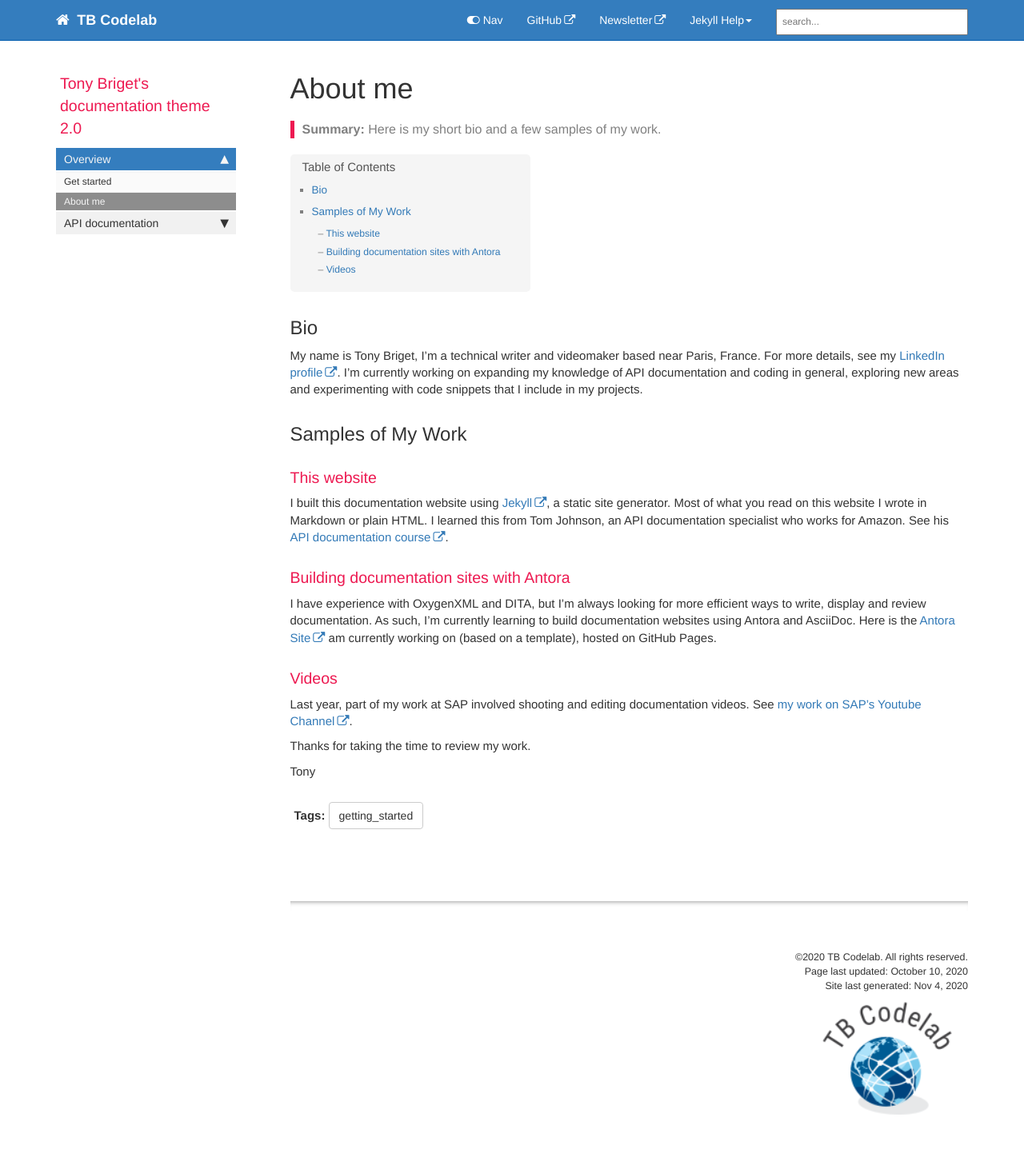
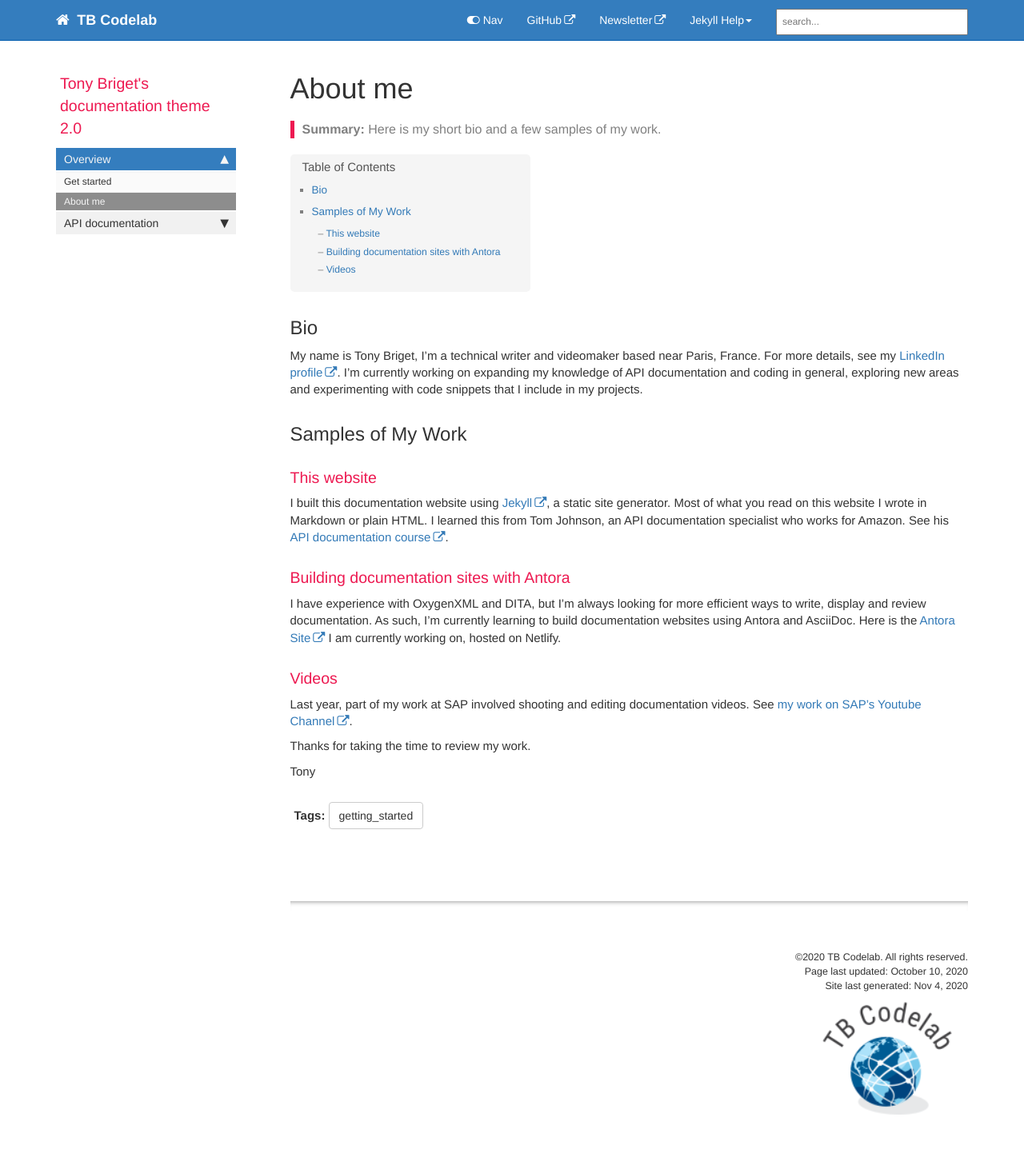
Before and after one commit to TonyBgithub/mydoctheme, a Jekyll site: the page built from pages/mydoc/mydoc_about.md, in a window 1280 px wide. Shown: the whole page at 80% size. Built offline with Jekyll 4.4.1, drawn with Linux system fonts in a browser that asks for light colours; comment, search, counter and statistics services are not loaded.

Commit message:
Update mydoc_about.md

```diff
--- a/pages/mydoc/mydoc_about.md
+++ b/pages/mydoc/mydoc_about.md
@@ -18,7 +18,7 @@ My name is Tony Briget, I'm a technical writer and videomaker based near Paris,
 I built this documentation website using [Jekyll](https://jekyllrb.com/), a static site generator. Most of what you read on this website I wrote in Markdown or plain HTML. I learned this from Tom Johnson, an API documentation specialist who works for Amazon. See his [API documentation course](https://idratherbewriting.com/learnapidoc/docapis_introtoapis.html).
 
 ### Building documentation sites with Antora
-I have experience with OxygenXML and DITA, but I'm always looking for more efficient ways to write, display and review documentation. As such, I'm currently learning to build documentation websites using Antora and AsciiDoc. Here is the [Antora Site](https://tonybgithub.github.io/antoradoctheme/component-b/2.0/index.html) am currently working on (based on a template), hosted on GitHub Pages.
+I have experience with OxygenXML and DITA, but I'm always looking for more efficient ways to write, display and review documentation. As such, I'm currently learning to build documentation websites using Antora and AsciiDoc. Here is the [Antora Site](https://tb-apidoc.netlify.app/docs-site/1.0/) I am currently working on, hosted on Netlify.
 
 ### Videos
 Last year, part of my work at SAP involved shooting and editing documentation videos. See [my work on SAP's Youtube Channel](https://www.youtube.com/watch?v=aENAqA82wdo).
```
